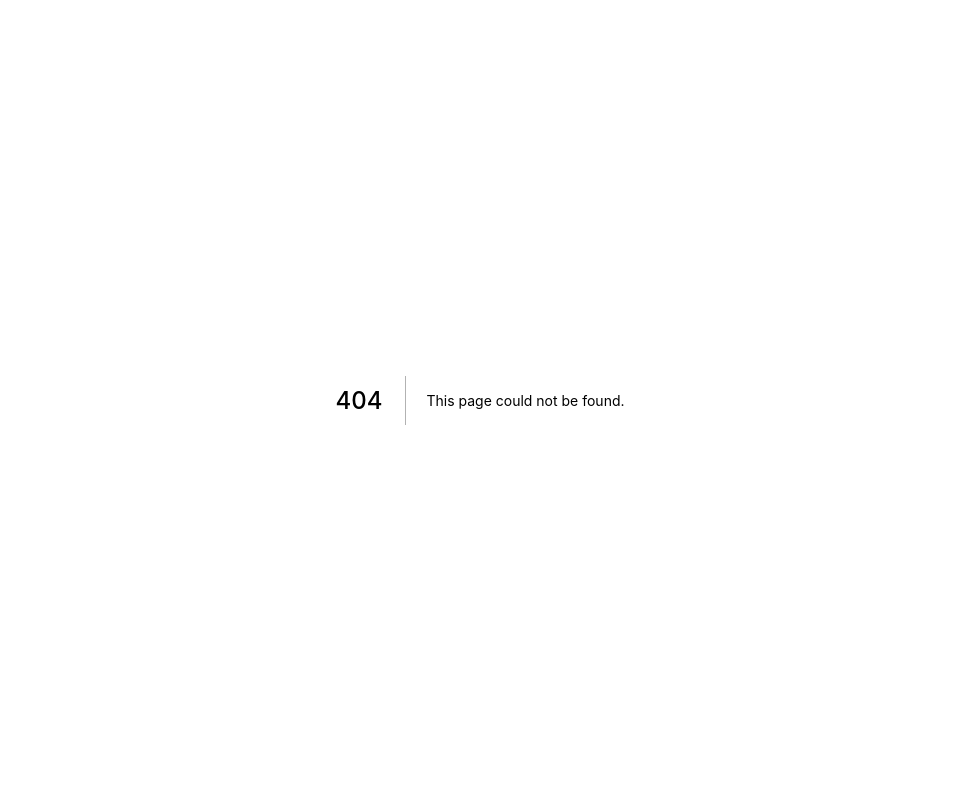
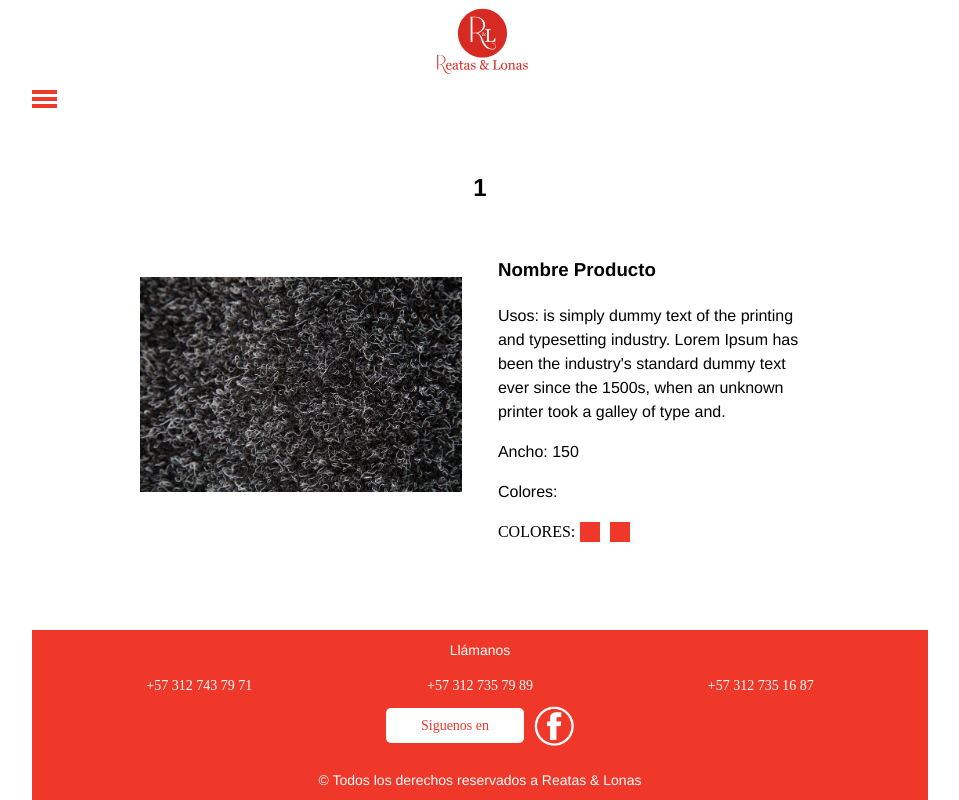
Before and after one commit to royne/ropes, a Next.js app: page /1/1 in a window 1280 px wide. Before the commit this address had no page. Shown: the whole page, without its empty margins (160-1119 px from the left). Built offline with nearby package versions, Linux system fonts and the light colour scheme.

Commit message:
add page product

```diff
--- /dev/null
+++ b/components/ui/home/product.js
@@ -0,0 +1,43 @@
+import styled from "@emotion/styled";
+
+export const Container = styled.section`
+  width: 100%;
+  height: auto;
+  padding: 20px 10%;
+  margin: 20px auto;
+  text-align: center;
+`
+
+export const ContainerProduct = styled.div`
+  width: 100%;
+  display: flex;
+  justify-content: space-between;
+  align-items: center;
+  margin-top: 50px;
+`
+
+export const BoxImg = styled.div`
+  width: 45%;
+  margin: 0 auto;
+  & > img {
+    max-width: 100%;
+  }
+`;
+
+export const BoxInfo = styled.div`
+  width: 45%;
+  margin: 0 auto;
+  text-align: left;
+  .container_color{
+    display: flex;
+    justify-content: left;
+    align-items: center;
+  }
+  .box_color {
+    width: 20px;
+    height: 20px;
+    margin-right: 5px;
+    margin-left: 5px;
+    background: var(--red);
+  }
+`;
--- /dev/null
+++ b/pages/[categoryId]/[productId]/index.js
@@ -0,0 +1,43 @@
+import React, { useState, useEffect } from "react";
+import { useRouter } from "next/router";
+import Layout from "../../../components/layouts/home/Layout";
+import {Container, ContainerProduct, BoxImg, BoxInfo} from '../../../components/ui/home/product';
+
+const Product = () => {
+  const router = useRouter();
+  const { productId } = router.query;
+
+  return (
+    <Layout>
+      <Container>
+        <h1>{productId}</h1>
+        <ContainerProduct>
+          <BoxImg>
+            <img src="/statics/img/product.jpg" />
+            <div>
+              <img src="" />
+            </div>
+          </BoxImg>
+          <BoxInfo>
+            <h3>Nombre Producto</h3>
+            <p>
+              Usos: is simply dummy text of the printing and typesetting
+              industry. Lorem Ipsum has been the industry's standard dummy text
+              ever since the 1500s, when an unknown printer took a galley of
+              type and.
+            </p>
+            <p>Ancho: 150</p>
+            <p>Colores: </p>
+            <div className="container_color">
+              COLORES:
+              <div className="box_color"></div>
+              <div className="box_color"></div>
+            </div>
+          </BoxInfo>
+        </ContainerProduct>
+      </Container>
+    </Layout>
+  );
+};
+
+export default Product;
--- a/pages/categorias/[id].js
+++ b/pages/[categoryId]/index.js
@@ -6,12 +6,12 @@ import CardCategory from "../../components/home/CardCategory";
 
 const Category = () => {
   const router = useRouter()
-  const {id} = router.query
+  const {categoryId} = router.query
 
   return (
     <Layout>
       <Container>
-        <h1>{id}</h1>
+        <h1>{categoryId}</h1>
         <ContainerCategories>
           <CardCategory />
           <CardCategory />
```
Also changed, not shown: public/statics/img/product.jpg (added).
